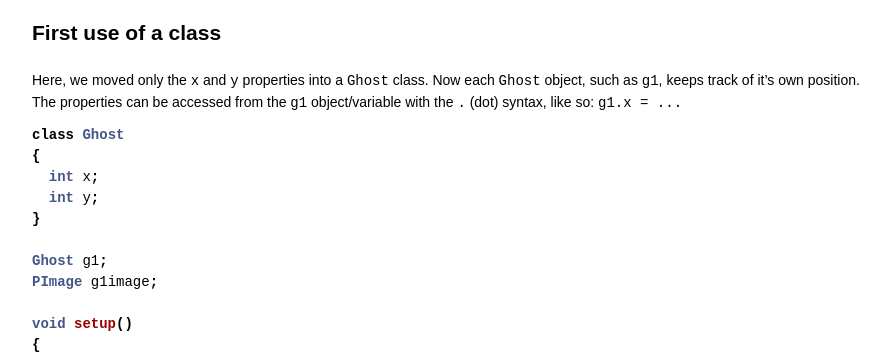
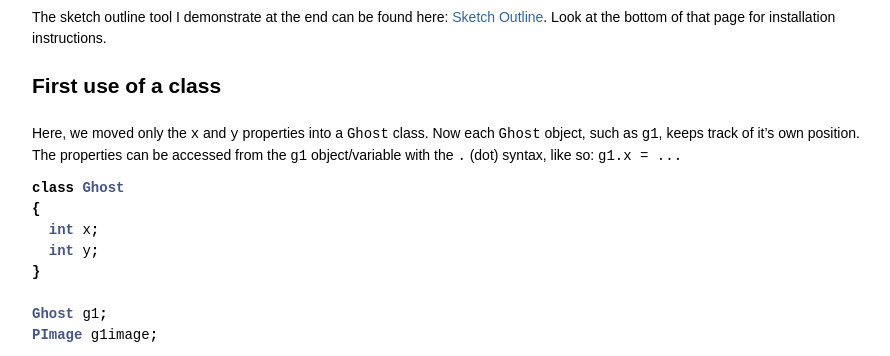
Before and after one commit to joshuaeckroth/cse1211-website, a Jekyll site: the page built from videos/_posts/2013-03-17-oo-1.markdown, in a window 1280 px wide and 900 px high, cut to the strip 544-900 px from the top of the window. Shown: the whole strip, without its empty margins (183-1073 px from the left). Built offline with Jekyll 4.4.1, drawn with Linux system fonts in a browser that asks for light colours; Markdown is read by kramdown in place of the engine named in the settings; comment, search, counter and statistics services are not loaded.

Commit message:
Made mention of the Sketch Outline tool.

```diff
--- a/videos/_posts/2013-03-17-oo-1.markdown
+++ b/videos/_posts/2013-03-17-oo-1.markdown
@@ -8,6 +8,10 @@ title: "Video: Object-oriented programming 1"
 <div style="text-align: center">
 <iframe src="http://player.vimeo.com/video/61957336?title=0&amp;byline=0&amp;portrait=0&amp;color=ffffff" width="800" height="450" frameborder="0" webkitAllowFullScreen mozallowfullscreen allowFullScreen></iframe>
 </div>
+
+The sketch outline tool I demonstrate at the end can be found here:
+[Sketch Outline](https://github.com/Manindra29/Sketch-Outline). Look
+at the bottom of that page for installation instructions.
 
 ## First use of a class
 
```
